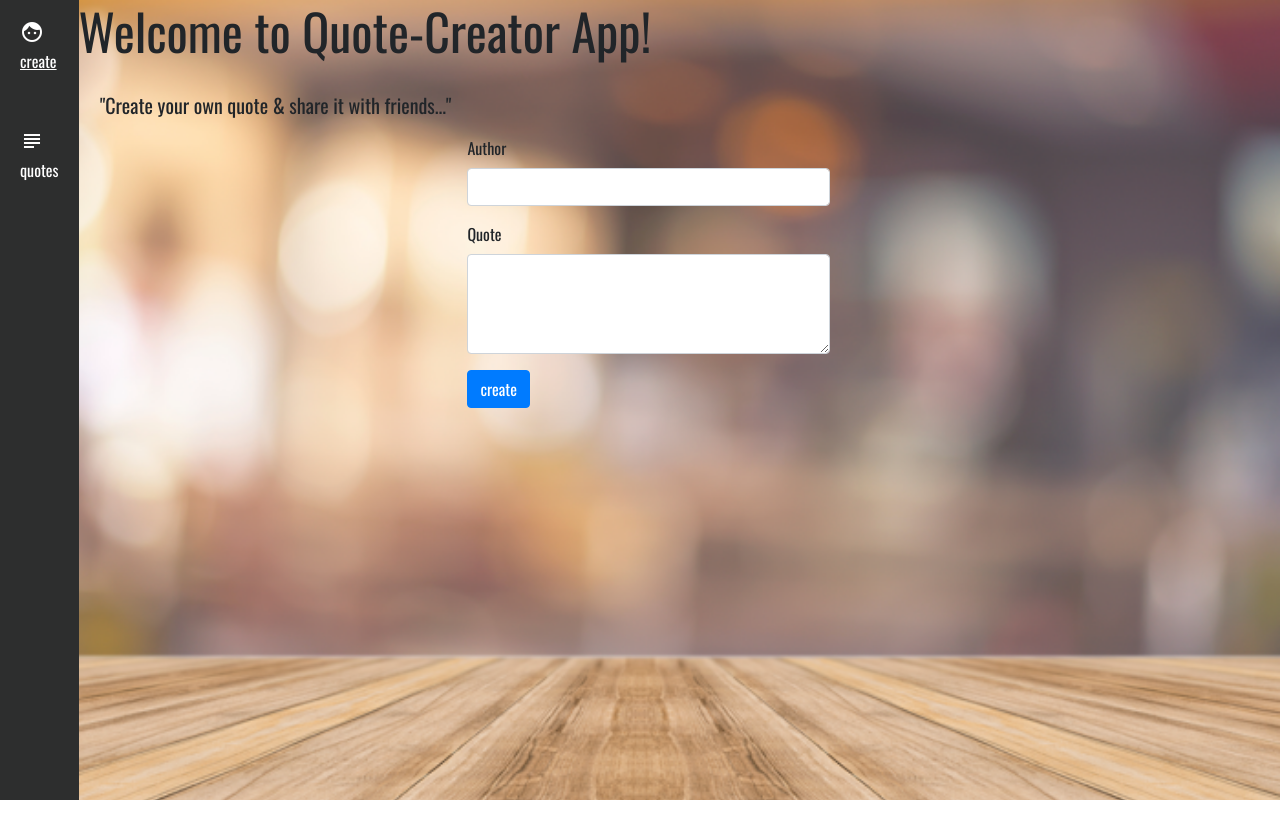
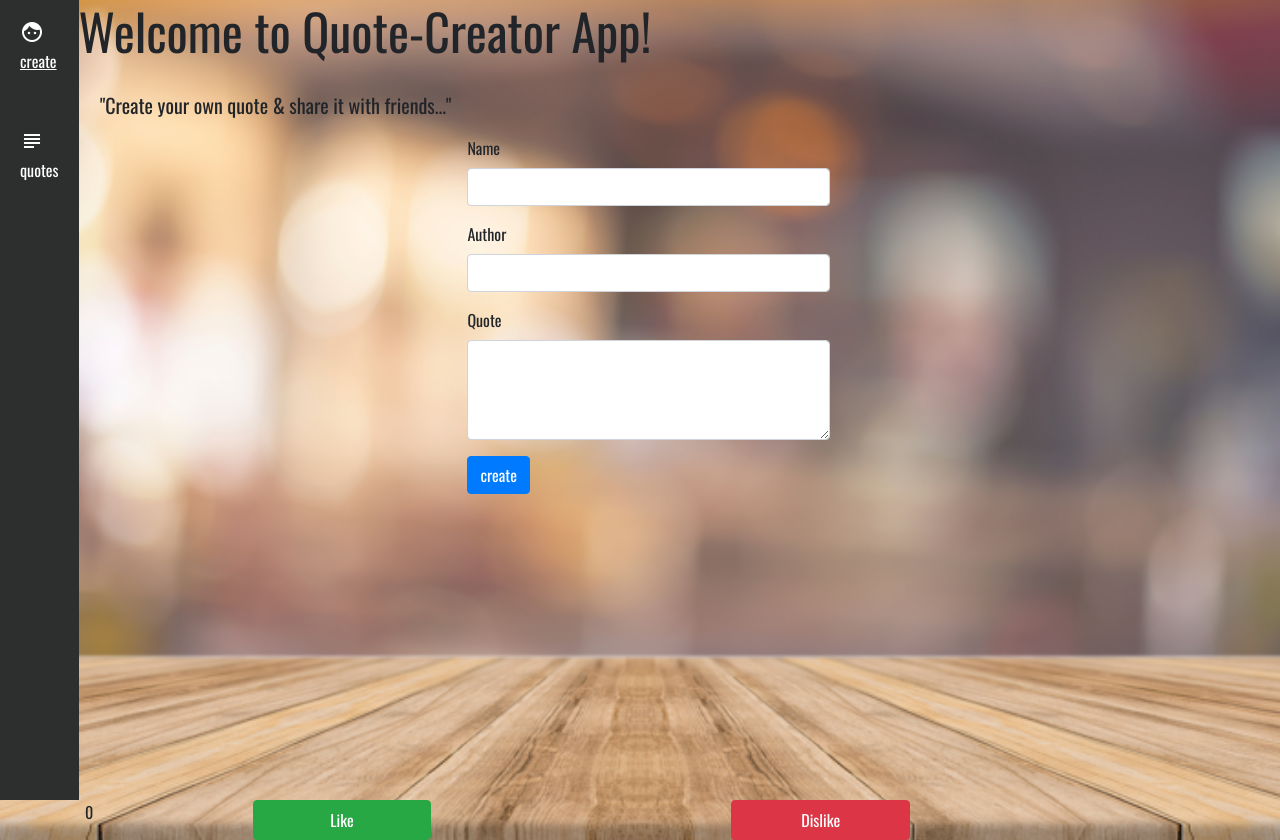
Before and after one commit to KevineMusoni/Quote-Creator-App, an Angular app: page /quotes in a window 1280 px wide. Before the commit the page ends 800 px from the top, so only its background shows below. Built offline with nearby package versions, Linux system fonts and the light colour scheme.

Commit message:
like and dislike buttons updated

```diff
--- a/src/app/app-routing.module.ts
+++ b/src/app/app-routing.module.ts
@@ -2,10 +2,11 @@ import { NgModule } from '@angular/core';
 import { Routes, RouterModule } from '@angular/router';
 import { QuotesComponent } from './quotes/quotes.component';
 import { SidebarComponent } from './sidebar/sidebar.component';
+import {LikeComponent} from './like.component';
 const routes: Routes = [
   {
     path: 'quotes',
-    component: QuotesComponent
+    component: LikeComponent
   },
   {
     path: 'sidebar',
--- a/src/app/app.module.ts
+++ b/src/app/app.module.ts
@@ -3,11 +3,13 @@ import { NgModule } from '@angular/core';
 
 import { AppRoutingModule, routingComponents } from './app-routing.module';
 import { AppComponent } from './app.component';
+import { LikeComponent } from './like.component';
 
 @NgModule({
   declarations: [
     AppComponent,
-    routingComponents
+    routingComponents,
+    LikeComponent
   ],
   imports: [
     BrowserModule,
--- a/src/app/like.component.ts
+++ b/src/app/like.component.ts
@@ -4,9 +4,9 @@ import { Component, Input } from '@angular/core';
     // tslint:disable-next-line:component-selector
     selector: 'like-box',
     templateUrl: 'like.component.html',
-  styleUrls: [ './like.component.scss' ]
+    styleUrls: ['./like.component.scss']
 })
-export class LikeComponent  {
+export class LikeComponent {
     numberOfLikes = 0;
     likeButtonClick() {
         this.numberOfLikes++;
--- a/src/app/sidebar/sidebar.component.html
+++ b/src/app/sidebar/sidebar.component.html
@@ -19,10 +19,10 @@
               <h1 id="heading">Welcome to Quote-Creator App!</h1>
               <p class="prg">"Create your own quote & share it with friends..."</p>
               <form>
-                    <div *ngFor='let sidebar of sidebars;let i =index' class="form-group">
+                    <div class="form-group">
                             <label for="name">Name</label>
                             <input required id="name" type="text" class="form-control">
-                            <button  (click)='toogleDetails(i)'>Toogle Details</button>
+                            <!-- <button  (click)='toogleDetails(i)'>Toogle Details</button> -->
                     </div>
                     <div class="form-group">
                       <label for="authorName">Author</label>
```
Also changed, not shown: src/app/like.component.scss (added). Lines whose indentation alone changed are shown as unchanged.
